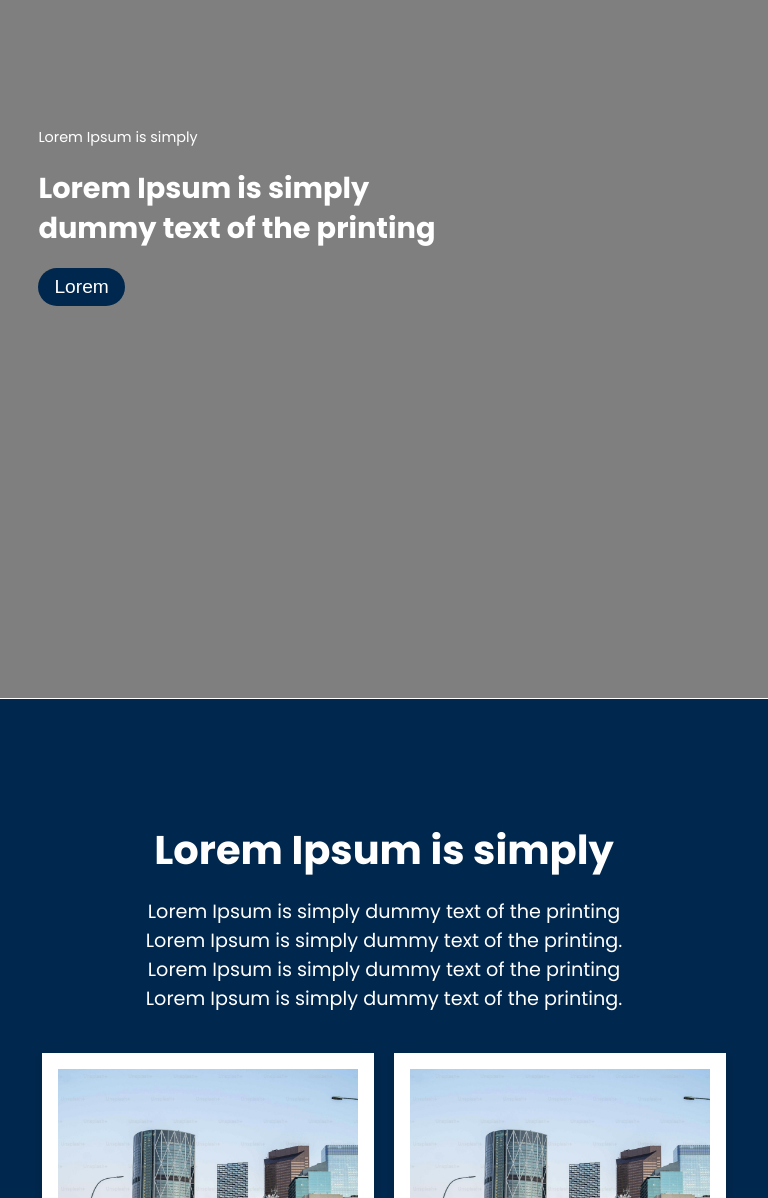
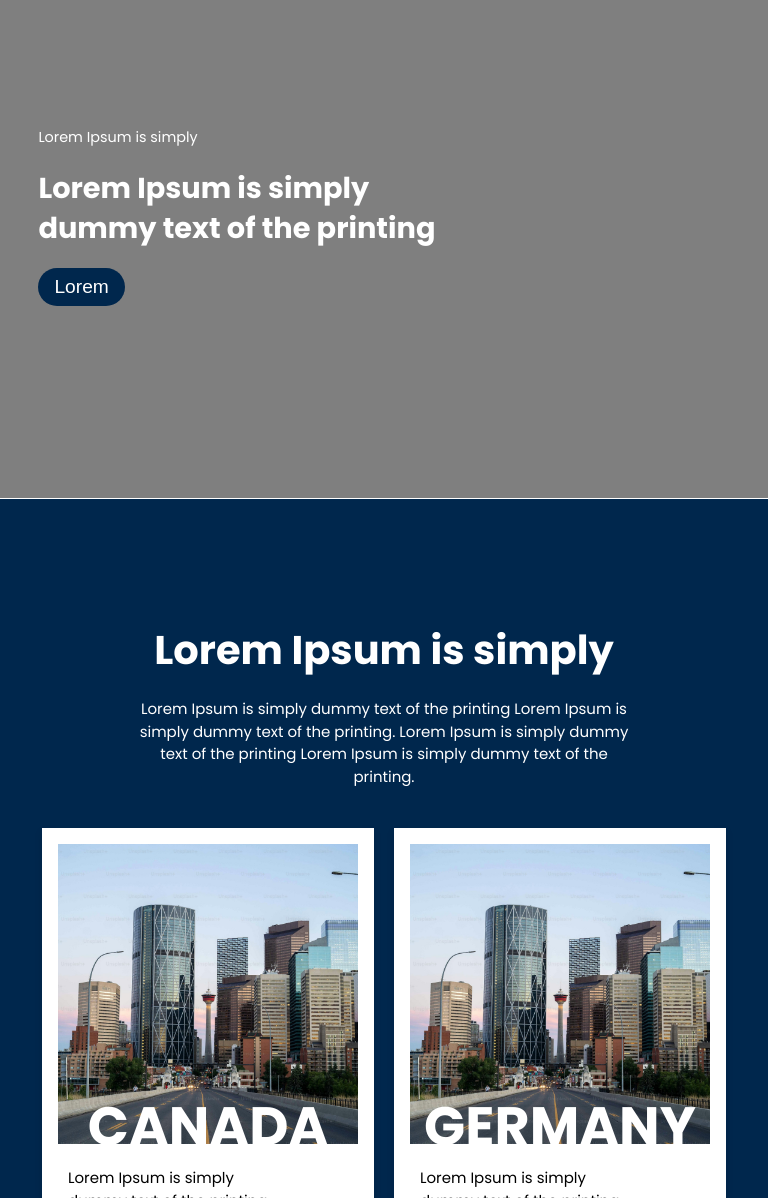
Before and after one commit to ShivaAili/GUS-Landingpage, a plain HTML site: page index.html in a window 768 px wide. Shown: the part 102-1300 px from the top of the page. Drawn offline with Linux system fonts and the light colour scheme.

Commit message:
Update styles.css

```diff
--- a/styles.css
+++ b/styles.css
@@ -854,6 +854,9 @@ h1 {
     top: 10px;
     margin: 10px
   }
+  .hero-section {
+    height: 75vh;
+  }
 
   .text-content p {
     font-size: 0.9rem;
@@ -874,6 +877,9 @@ h1 {
   .center-right {
     top: 17rem !important;
     right: -7rem !important;
+  }
+  .cards-section p {
+    font-size: 15px;
   }
   .flags img {
     width: 35px !important;
```
